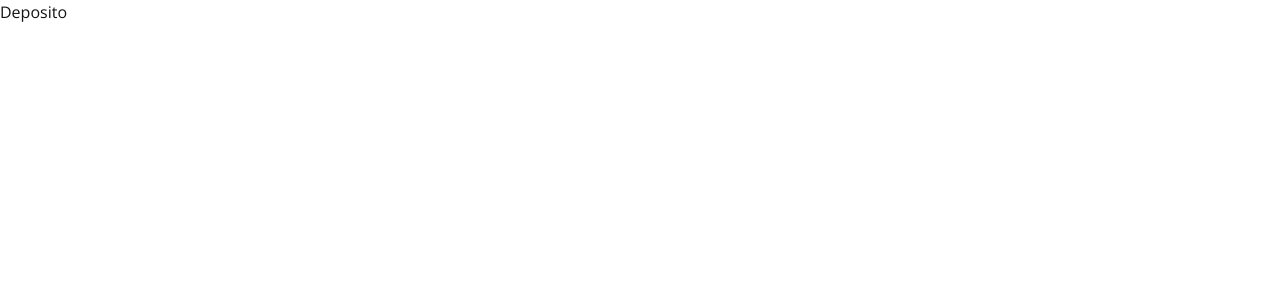
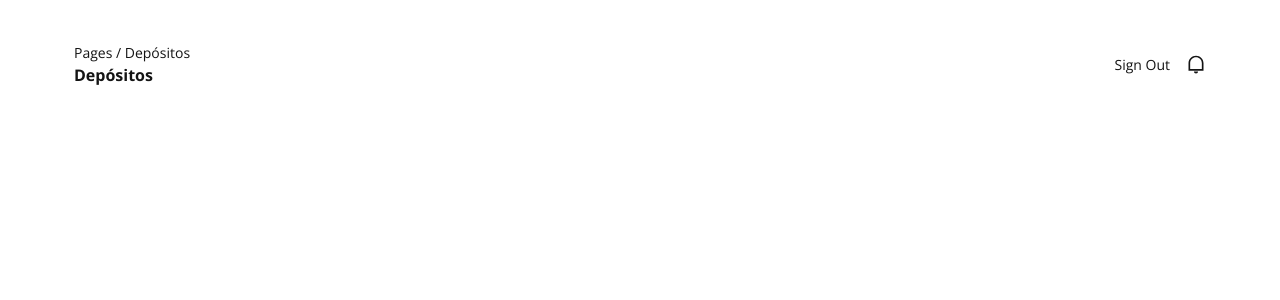
Before and after one commit to marcoavfcc01121979/dashboard, a Next.js app: page /deposito in a window 1280 px wide. Shown: the top 300 px of the page. Built offline with nearby package versions, Linux system fonts and the light colour scheme.

Commit message:
working header

```diff
--- a/package.json
+++ b/package.json
@@ -15,7 +15,8 @@
     "framer-motion": "^5.3.0",
     "next": "12.0.4",
     "react": "17.0.2",
-    "react-dom": "17.0.2"
+    "react-dom": "17.0.2",
+    "react-icons": "^4.3.1"
   },
   "devDependencies": {
     "@types/node": "^16.11.8",
--- a/src/components/Header/index.tsx
+++ b/src/components/Header/index.tsx
@@ -1,17 +1,38 @@
-import { Flex } from '@chakra-ui/react'
+import { Flex, Text, Icon } from '@chakra-ui/react'
+import { RiNotificationLine } from "react-icons/ri";
 
-export function Header() {
+interface HeaderProps {
+    name: string;
+}
+
+export function Header({ name }: HeaderProps) {
     return(
         <Flex
             as="header"
             w="100%"
-            maxWidth="1480"
+            maxWidth={1180}
             h="28"
             mx="auto"
-            mt="4"
+            mt="2"
             px="6"
             align="center"
         >
+            <Flex flexDir="column">
+                <Text fontSize="14">
+                    Pages / {name}
+                </Text>
+                <Text fontSize="16" fontWeight="bold">
+                    {name}
+                </Text>
+            </Flex>
+
+            <Flex
+                align="center"
+                ml="auto"
+            >
+                <Text textTransform="capitalize" fontSize="14">sign out</Text>
+                <Icon as={RiNotificationLine} fontSize="20" ml="4" />
+            </Flex>
 
         </Flex>
     )
--- a/src/pages/deposito.tsx
+++ b/src/pages/deposito.tsx
@@ -1,5 +1,7 @@
+import { Header } from "../components/Header";
+
 export default function Deposito() {
     return (
-        <h1>Deposito</h1>
+        <Header name="Depósitos" />
     )
 }
```
Also changed, not shown: 1 other file (tests, documents, lock files or other folders).
